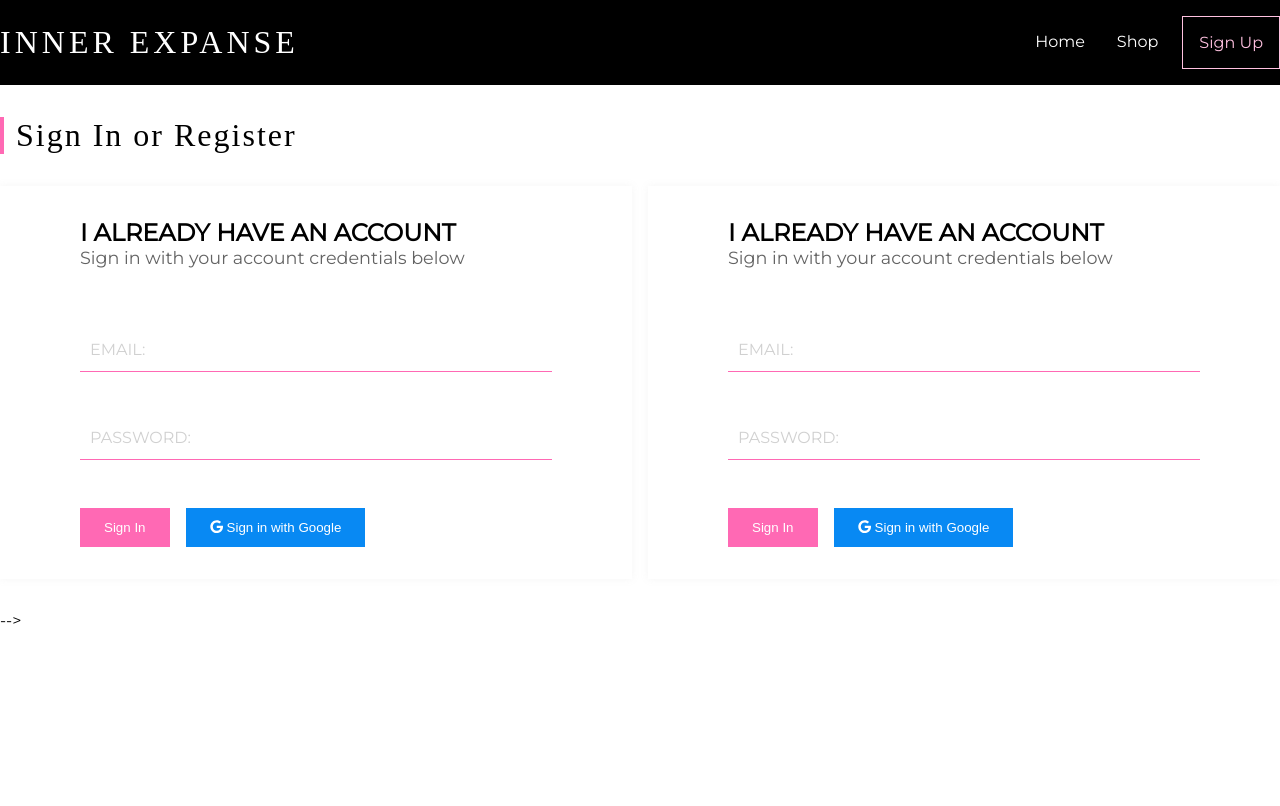
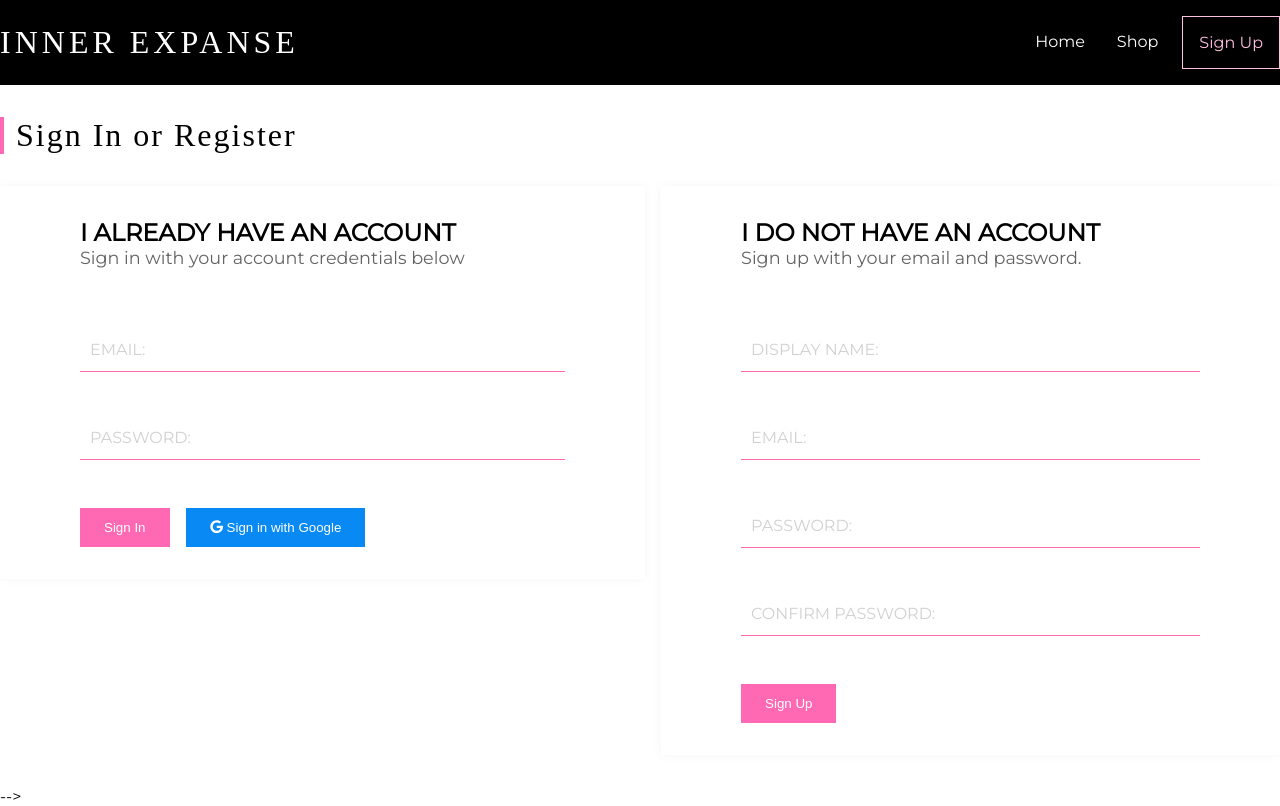
Before and after one commit to joejcox/inner-expanse, a React (Create React App) app: page /sign-in in a window 1280 px wide. Built offline with nearby package versions, Linux system fonts and the light colour scheme; no server answers; a web font is replaced by a local one.

Commit message:
Implemented Firebase utils, ability to store authenticated users into firestore

```diff
--- a/src/App.js
+++ b/src/App.js
@@ -1,7 +1,7 @@
 import React, { Component } from "react";
 import { Switch, Route } from "react-router-dom";
 import SignInAndUp from "./pages/sign-in-up/sign-in-up.component";
-import { auth } from "./firebase/firebase.utils";
+import { auth, createUserProfileDocument } from "./firebase/firebase.utils";
 
 import "./App.scss";
 
@@ -24,11 +24,21 @@ class App extends Component {
   unsubscribeFromAuth = null;
 
   componentDidMount() {
-    this.unsubscribeFromAuth = auth.onAuthStateChanged((user) => {
-      this.setState({
-        currentUser: user,
-      });
-      console.log(user);
+    this.unsubscribeFromAuth = auth.onAuthStateChanged(async (userAuth) => {
+      if (userAuth) {
+        const userRef = await createUserProfileDocument(userAuth);
+
+        userRef.onSnapshot((snapShot) => {
+          this.setState({
+            currentUser: {
+              id: snapShot.id,
+              ...snapShot.data(),
+            },
+          });
+        });
+      } else {
+        this.setState({ currentUser: userAuth });
+      }
     });
   }
 
@@ -36,7 +46,7 @@ class App extends Component {
     this.unsubscribeFromAuth();
   }
 
-  signOut = () => {
+  userSignOut = () => {
     auth.signOut();
     this.setState({
       currentUser: null,
@@ -47,7 +57,7 @@ class App extends Component {
     return (
       <div className="App">
         <SiteHeader
-          signout={() => this.signOut()}
+          signout={() => this.userSignOut()}
           user={this.state.currentUser}
         />
         <Switch>
--- a/src/components/form-elements/form-input.component.jsx
+++ b/src/components/form-elements/form-input.component.jsx
@@ -12,6 +12,7 @@ const FormInput = ({ handleChange, label, ...otherProps }) => {
         value={otherProps.value}
         onChange={handleChange}
         required
+        autoComplete="on"
       />
       {label ? (
         <label
--- a/src/components/form-elements/form-input.styles.scss
+++ b/src/components/form-elements/form-input.styles.scss
@@ -1,7 +1,7 @@
 @mixin labelShrink() {
 
     color: hotpink;
-    transform: translate(0);
+    transform: translate(10px, 0);
     font-size: .8rem;
 }
 
--- /dev/null
+++ b/src/components/sign-up/sign-up.component.jsx
@@ -0,0 +1,112 @@
+import React, { Component } from "react";
+import { withRouter } from "react-router-dom";
+import FormInput from "../form-elements/form-input.component";
+import FormButton from "../form-elements/form-button.component";
+
+import { auth, createUserProfileDocument } from "../../firebase/firebase.utils";
+
+class SignUp extends Component {
+  constructor(props) {
+    super(props);
+
+    this.state = {
+      displayName: "",
+      email: "",
+      password: "",
+      confirmPassword: "",
+    };
+  }
+
+  handleSubmit = async (e) => {
+    e.preventDefault();
+    const { displayName, email, password, confirmPassword } = this.state;
+
+    if (password !== confirmPassword) {
+      alert("Passwords don't match");
+      return;
+    }
+
+    try {
+      const { user } = await auth.createUserWithEmailAndPassword(
+        email,
+        password
+      );
+
+      await createUserProfileDocument(user, { displayName });
+
+      this.setState({
+        displayName: "",
+        email: "",
+        password: "",
+        confirmPassword: "",
+      });
+    } catch (error) {
+      console.log(`Error: ${error.message}`);
+      alert(error.message);
+    }
+
+    const { history } = this.props;
+    history.push("/");
+  };
+
+  handleChange = (e) => {
+    const { value, name } = e.target;
+
+    this.setState({ [name]: value });
+  };
+
+  render() {
+    const { displayName, email, password, confirmPassword } = this.state;
+    return (
+      <section className="sign-up form-group--area">
+        <div className="area-container">
+          <div className="title-subtitle">
+            <h2 className="title">I do not have an account</h2>
+            <span className="subtitle">
+              Sign up with your email and password.
+            </span>
+          </div>
+          <form onSubmit={(e) => this.handleSubmit(e)} className="form">
+            <FormInput
+              handleChange={(e) => this.handleChange(e)}
+              label="Display Name"
+              name="displayName"
+              type="text"
+              value={displayName}
+            />
+
+            <FormInput
+              handleChange={(e) => this.handleChange(e)}
+              label="Email"
+              name="email"
+              type="email"
+              value={email}
+            />
+
+            <FormInput
+              handleChange={(e) => this.handleChange(e)}
+              label="Password"
+              name="password"
+              type="password"
+              value={password}
+            />
+
+            <FormInput
+              handleChange={(e) => this.handleChange(e)}
+              label="Confirm Password"
+              name="confirmPassword"
+              type="password"
+              value={confirmPassword}
+            />
+
+            <FormButton type="submit" name="signUpSubmit">
+              Sign Up
+            </FormButton>
+          </form>
+        </div>
+      </section>
+    );
+  }
+}
+
+export default withRouter(SignUp);
--- a/src/firebase/firebase.utils.js
+++ b/src/firebase/firebase.utils.js
@@ -10,6 +10,32 @@ const firebaseConfig = {
   storageBucket: "inner-expanse.appspot.com",
   messagingSenderId: "730595815408",
   appId: "1:730595815408:web:cf765804055d2fc9d1b735",
+};
+
+export const createUserProfileDocument = async (userAuth, additionalData) => {
+  if (!userAuth) return;
+
+  const userRef = firestore.doc(`users/${userAuth.uid}`);
+
+  const snapShot = await userRef.get();
+
+  if (!snapShot.exists) {
+    const { displayName, email } = userAuth;
+    const createdAt = new Date();
+
+    try {
+      await userRef.set({
+        displayName,
+        email,
+        createdAt,
+        ...additionalData,
+      });
+    } catch (error) {
+      console.log("error creating user", error.message);
+    }
+  }
+
+  return userRef;
 };
 
 firebase.initializeApp(firebaseConfig);
--- a/src/pages/sign-in-up/sign-in-up.component.jsx
+++ b/src/pages/sign-in-up/sign-in-up.component.jsx
@@ -1,6 +1,7 @@
 import React from "react";
 import "./sign-in-up.styles.scss";
 import SignIn from "../../components/sign-in/sign-in.component";
+import SignUp from "../../components/sign-up/sign-up.component";
 
 const SignInAndUp = () => {
   return (
@@ -9,7 +10,7 @@ const SignInAndUp = () => {
         <h1 className="page-title">Sign In or Register</h1>
         <div className="form-group">
           <SignIn />
-          <SignIn />
+          <SignUp />
         </div>
       </div>
     </main>
--- a/src/pages/sign-in-up/sign-in-up.styles.scss
+++ b/src/pages/sign-in-up/sign-in-up.styles.scss
@@ -2,6 +2,8 @@
     display: flex;
     justify-content: space-between;
     flex-wrap: wrap;
+
+
 
     .form-group--area {
         flex: 1 1 auto;
@@ -19,6 +21,7 @@
             padding: 2rem 5rem;
             box-shadow: 0 0 8px rgba(156, 156, 156, 0.1);
         }
+
     }
 }
 
```
Also changed, not shown: src/components/sign-up/sign-up.styles.scss (added).
